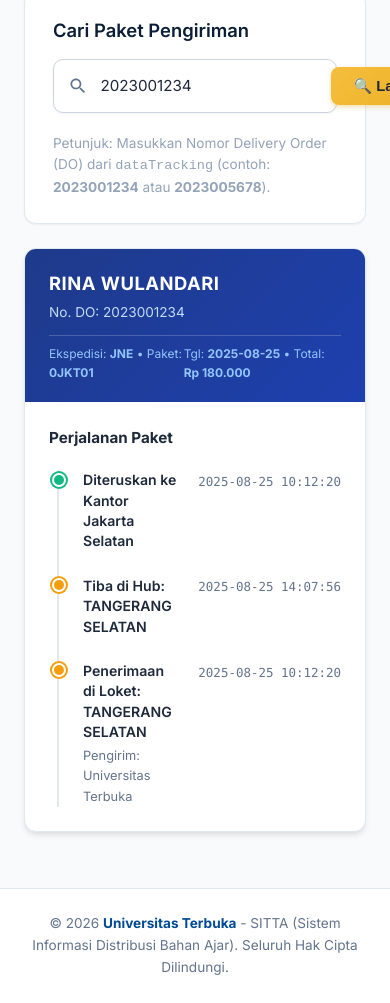
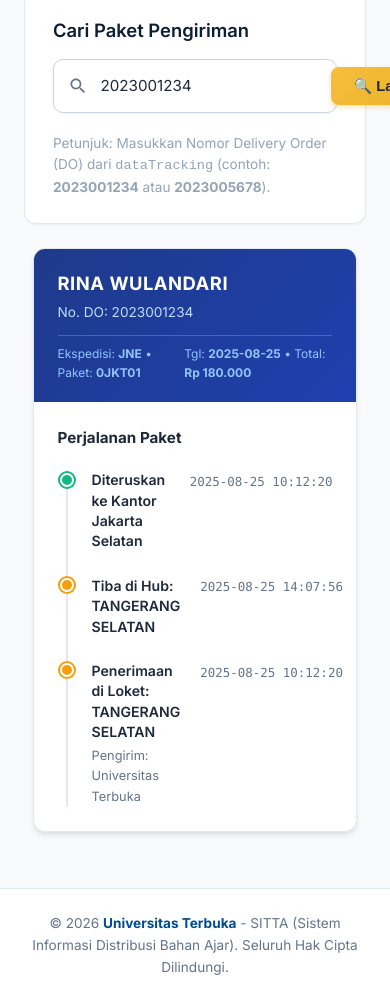
Before and after one commit to DimasIndraa1/SITTA_UT_Dimas_Nurindra, a plain HTML site: page tracking.html in a window 390 px wide. Shown: the part 442-1445 px from the top of the page. Drawn offline with Linux system fonts and the light colour scheme.

```diff
--- a/css/style.css
+++ b/css/style.css
@@ -1090,7 +1090,7 @@
 }
 
 .tracking-mobile-card {
-    max-width: 580px;
+    max-width: 95%;
     margin: 1.5rem auto;
     background: #ffffff;
     border-radius: 12px;
```
